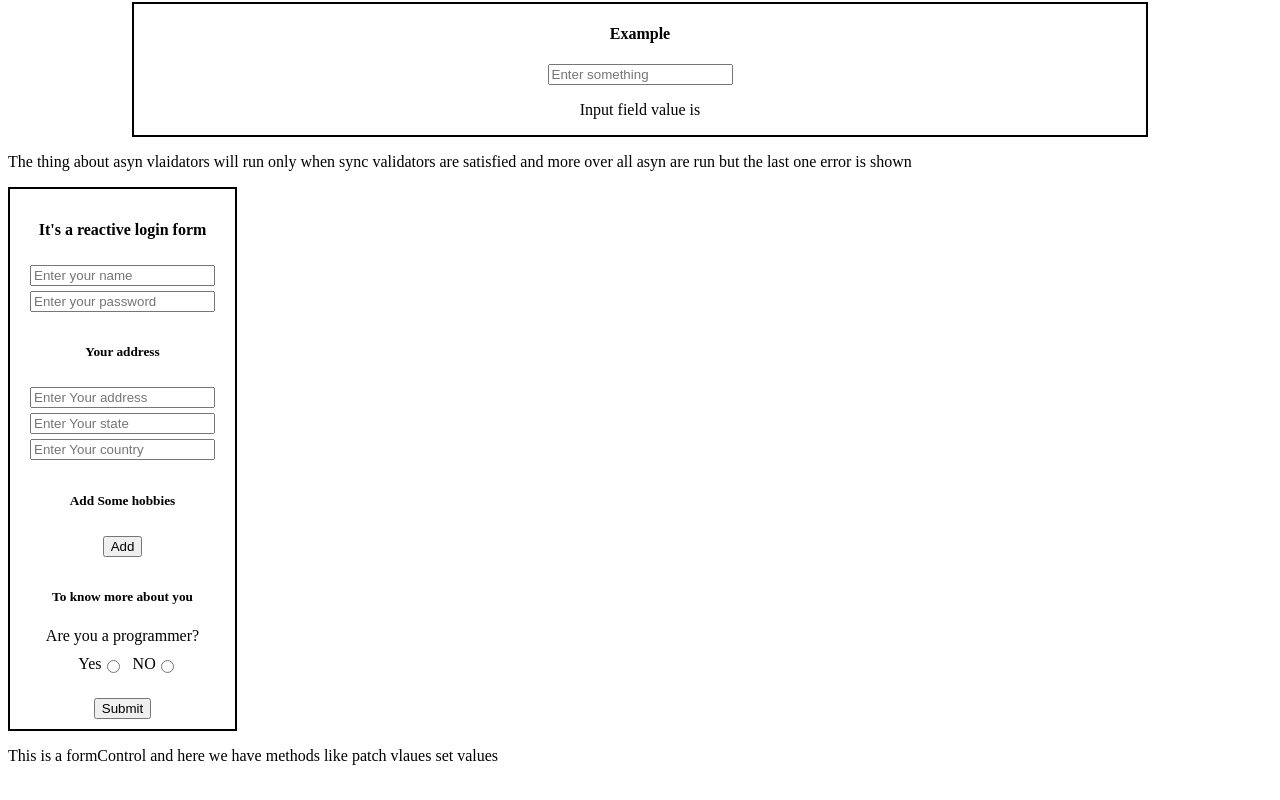
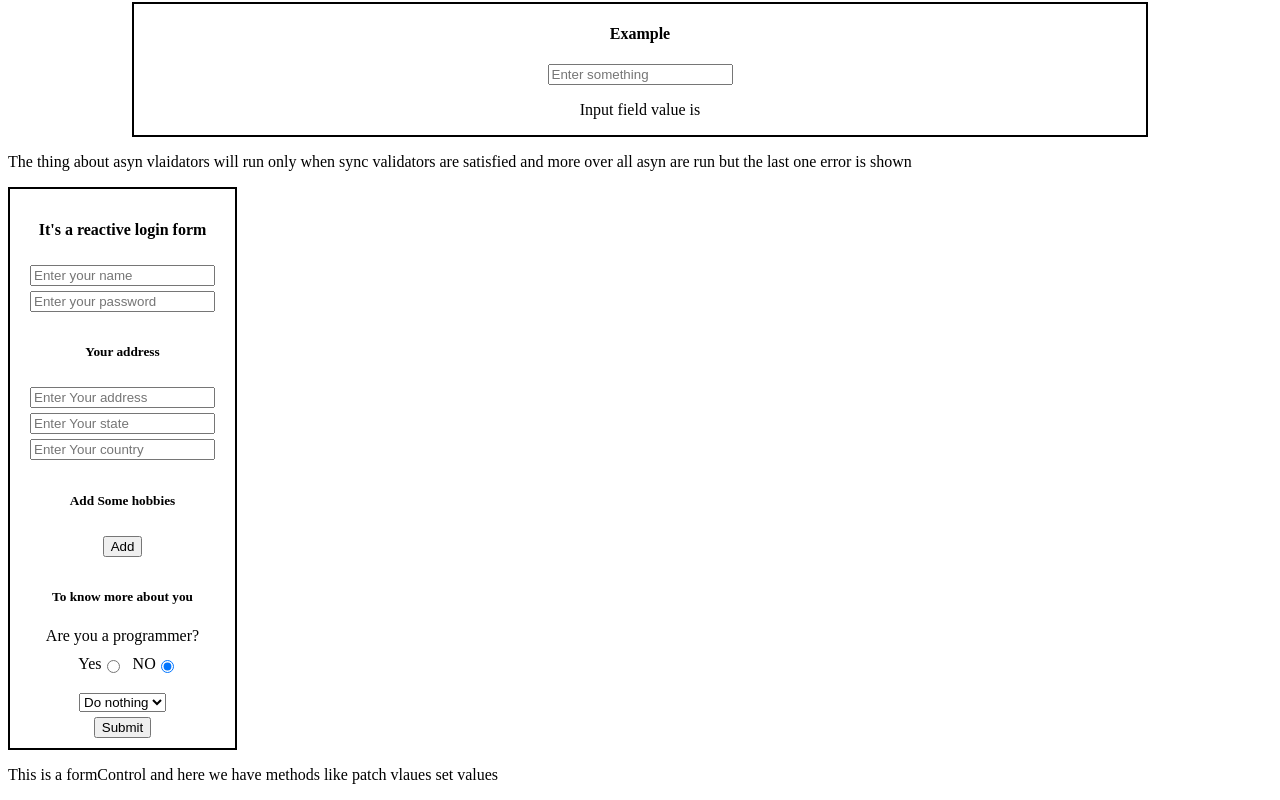
Before and after one commit to Msuf123/angular-forms-practice, an Angular app: page / in a window 1280 px wide. Shown: the part 407-1207 px from the top of the page. Built offline with nearby package versions, Linux system fonts and the light colour scheme.

Commit message:
Worked with diffrent types of input now moving on to the status of the form

```diff
--- a/src/app/forms-types/reactive-form/form-group/form-group.component.html
+++ b/src/app/forms-types/reactive-form/form-group/form-group.component.html
@@ -12,7 +12,7 @@
     </div>
     <h5>Add Some hobbies</h5>
     <ng-container formArrayName="hobbies" *ngFor="let item of arrayOfForm.controls ;let i=index">
-        <input [formControlName]="i">
+        <input placeholder="Enter your hobbies" [formControlName]="i">
     </ng-container>
     <button (click)="adHobbies()">Add</button>
     <div>
@@ -20,16 +20,20 @@
         <label>Are you a programmer?</label>
         <div class="techGuysForm">
             <label for="techguy">Yes</label>
-            <input formControlName="coder" id="techguy" type="radio" name="coder" value="yes">
+            <input formControlName="coder" id="techguy" type="radio" name="coder" value="yes" (change)="heIsaCoder()">
             <label for="nonTech">NO</label>
             <input formControlName="coder" id="nonTech" type="radio" value="no" name="coder">
         </div>
     </div>
 
-    <input *ngIf="showTheDomain" placeholder="Choose your domasin" list="domains">
+    <input *ngIf="showTheDomain" formControlName="domain" placeholder="Choose your domasin" list="domains">
     <datalist id="domains">
        <option value="webdev">Web Dev</option>
     </datalist>
+    <select *ngIf="!showTheDomain" formControlName="domain" >
+     <option value="">Do nothing</option>
+     <option value="consultant">Consultant</option>
+    </select>
     <button>Submit</button>
 </form>
 <p>
--- a/src/app/forms-types/reactive-form/form-group/form-group.component.ts
+++ b/src/app/forms-types/reactive-form/form-group/form-group.component.ts
@@ -21,19 +21,23 @@ export class FormGroupComponent {
       state:['',[Validators.required]],
       country:['',[Validators.required]],
     }),
-    coder:[''],
+    coder:['no'],
     domain:['']
   },)
  constructor(private formBuilder:FormBuilder) {
   this.formGroup.valueChanges.subscribe((a)=>{
     if(a.coder==='yes'){
+
       this.showTheDomain=true
+    }
+    else{
+      this.showTheDomain=false
     }
   })
  }
  adHobbies(){
 
-  this.arrayOfForm.push(new FormControl('hoobies'))
+  this.arrayOfForm.push(new FormControl(''))
  }
  get arrayOfForm(){
     return  this.formGroup.get('hobbies') as FormArray
@@ -41,4 +45,11 @@ export class FormGroupComponent {
  formSubmit(){
   console.log(this.formGroup.value)
  }
+ ngDoCheck(){
+  }
+  heIsaCoder(){
+    if(this.formGroup.value.coder==='yes'){
+      this.formGroup.patchValue({domain:''})
+    }
+  }
 }
```
